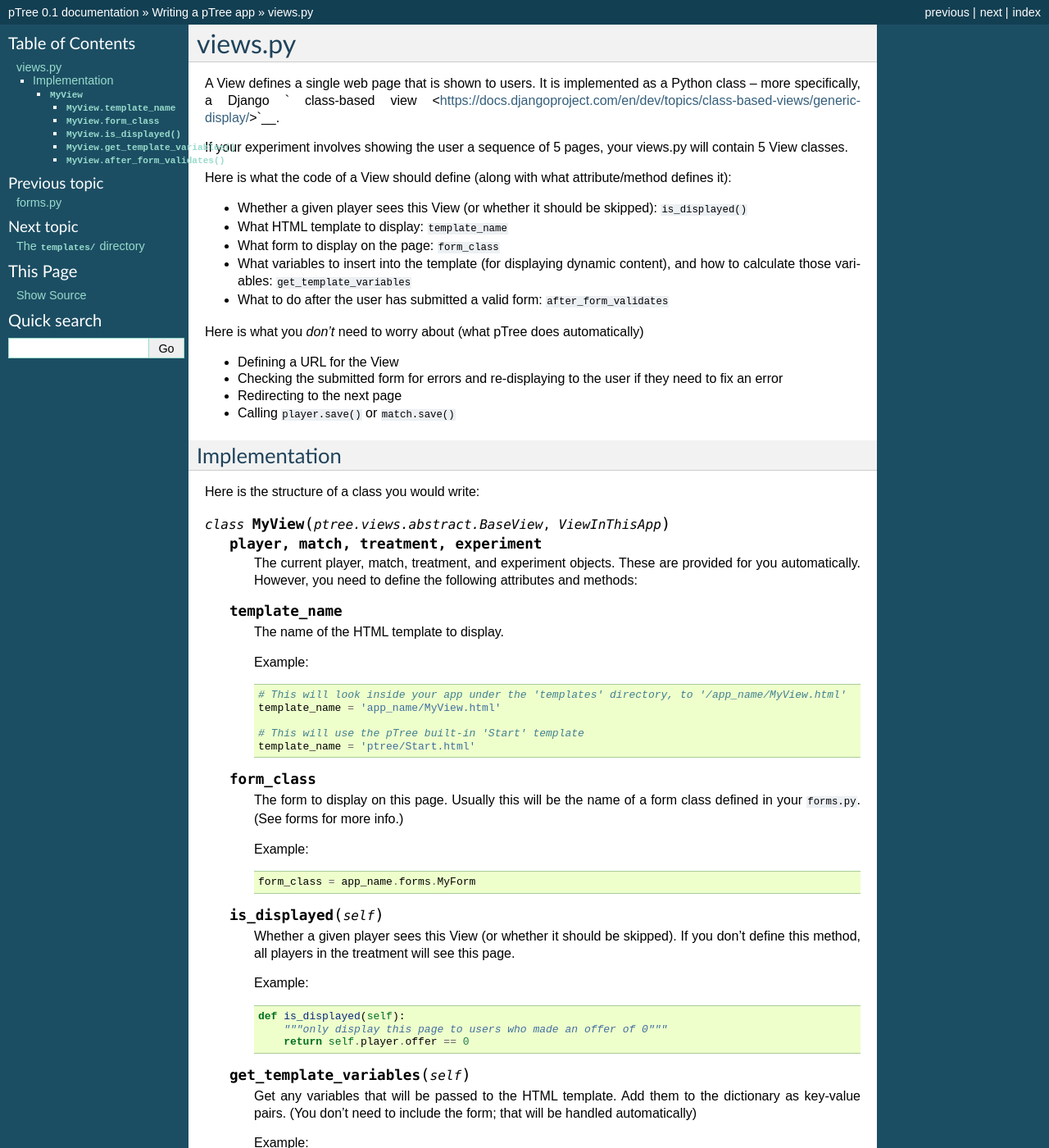
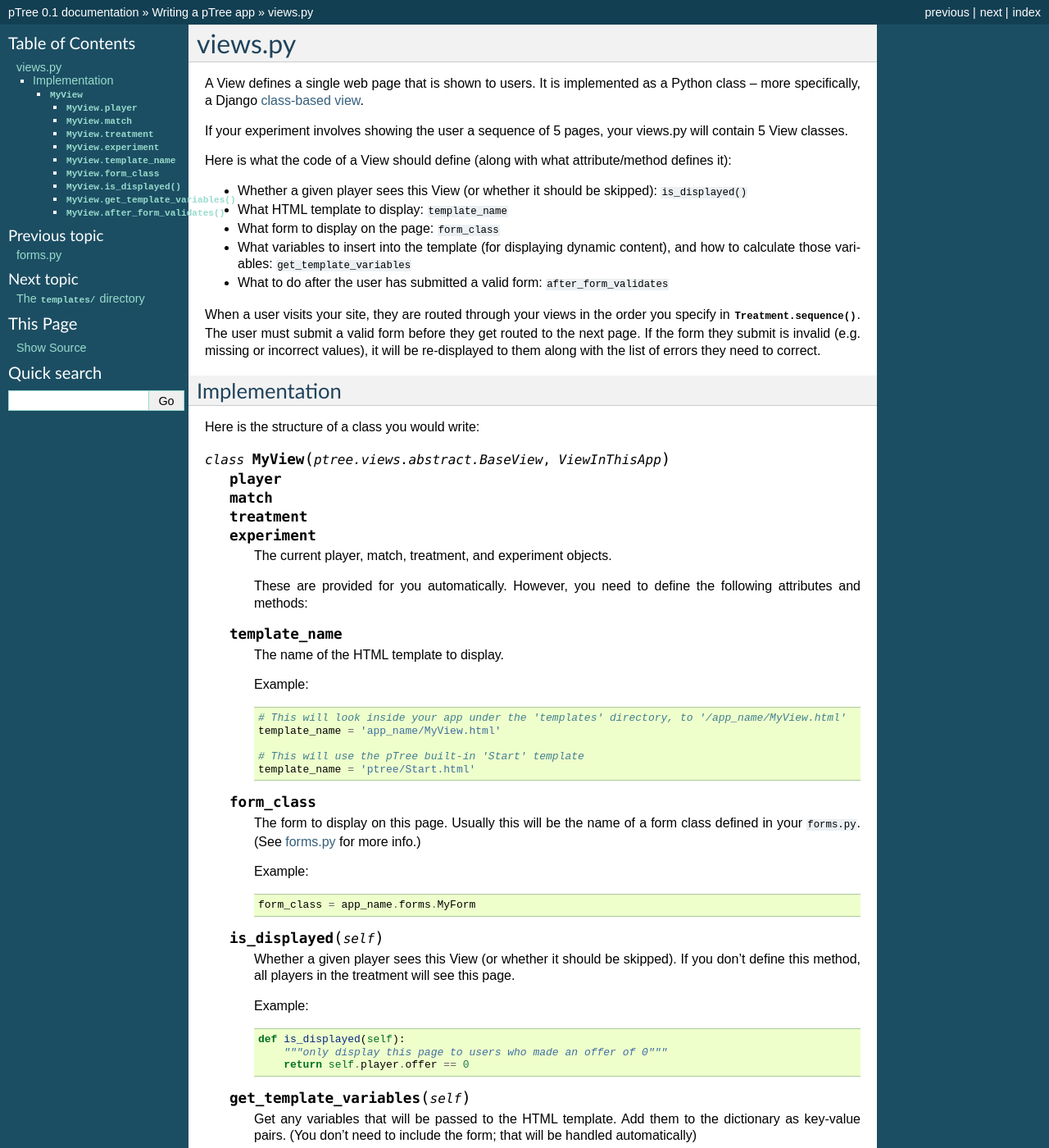
Before and after one commit to oTree-org/otree-core, a Sphinx documentation site: the page built from docs/app/views.rst, in a window 1280 px wide and 1400 px high. Shown: the whole window at 82% size. Built offline with Sphinx 7.4.7, drawn with Linux system fonts in a browser that asks for light colours.

```diff
--- a/docs/app/admin.rst
+++ b/docs/app/admin.rst
@@ -0,0 +1,4 @@
+.. _admin:
+
+Experimenter console
+********************
--- a/docs/app/models.rst
+++ b/docs/app/models.rst
@@ -1,9 +1,10 @@
 models.py
 *******************
 
-(For background, read about Django models `here <https://docs.djangoproject.com/en/dev/topics/db/models/>`_.)
 
-Every pTree app needs 4 core models:
+
+Every pTree app needs 4 core database models
+(for background, read about Django models `here <https://docs.djangoproject.com/en/dev/topics/db/models/>`_):
 
 - Player
 - Match
--- a/docs/app/views.rst
+++ b/docs/app/views.rst
@@ -2,7 +2,7 @@
 ========
 
 A View defines a single web page that is shown to users.
-It is implemented as a Python class -- more specifically, a Django ` class-based view <https://docs.djangoproject.com/en/dev/topics/class-based-views/generic-display/>`__.
+It is implemented as a Python class -- more specifically, a Django `class-based view <https://docs.djangoproject.com/en/dev/topics/class-based-views/generic-display/>`__.
 
 If your experiment involves showing the user a sequence of 5 pages,
 your views.py will contain 5 View classes.
@@ -15,12 +15,10 @@
 - What variables to insert into the template (for displaying dynamic content), and how to calculate those variables: ``get_template_variables``
 - What to do after the user has submitted a valid form: ``after_form_validates``
 
-Here is what you *don't* need to worry about (what pTree does automatically)
-
-- Defining a URL for the View
-- Checking the submitted form for errors and re-displaying to the user if they need to fix an error
-- Redirecting to the next page
-- Calling ``player.save()`` or ``match.save()``
+When a user visits your site, they are routed through your views in the order you specify in :py:meth:`Treatment.sequence`.
+The user must submit a valid form before they get routed to the next page.
+If the form they submit is invalid (e.g. missing or incorrect values),
+it will be re-displayed to them along with the list of errors they need to correct.
 
 Implementation
 ______________
@@ -29,11 +27,17 @@
 
 .. py:class:: MyView(ptree.views.abstract.BaseView, ViewInThisApp)
 
-    .. py:attribute:: player, match, treatment, experiment
+    .. py:attribute:: player
+					  match
+					  treatment
+					  experiment
 
         The current player, match, treatment, and experiment objects.
+
         These are provided for you automatically.
         However, you need to define the following attributes and methods:
+
+
 
     .. py:attribute:: template_name
 
```
Also changed, not shown: docs/app/forms.rst (+8 -1 lines), docs/app/management.rst (+47 -0 lines), docs/deploying.rst (+46 -0 lines), docs/model-hierarchy.png, 3 other files.
